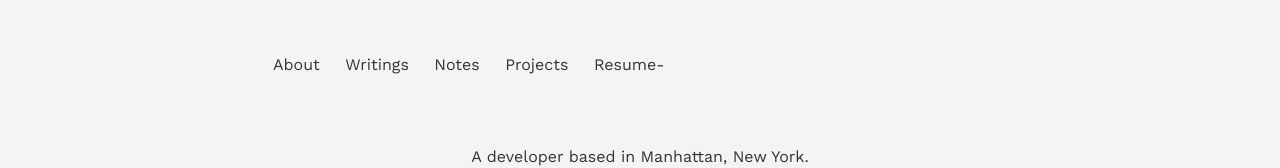
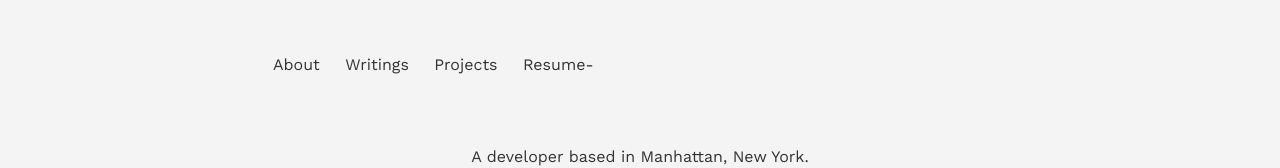
Before and after one commit to KWXYNV/KWXYNV.github.io, a plain HTML site: page index.html in a window 1280 px wide. Shown: the top 168 px of the page. Drawn offline with nearby package versions, Linux system fonts and the light colour scheme.

Commit message:
Update index.html

```diff
--- a/index.html
+++ b/index.html
@@ -18,7 +18,6 @@
           <header>
             <a href="#">About</a>
             <a href="#">Writings</a>
-            <a href="#">Notes</a>
             <a href="#">Projects</a>
             <a href="#">Resume</a>-
           </header>
```
